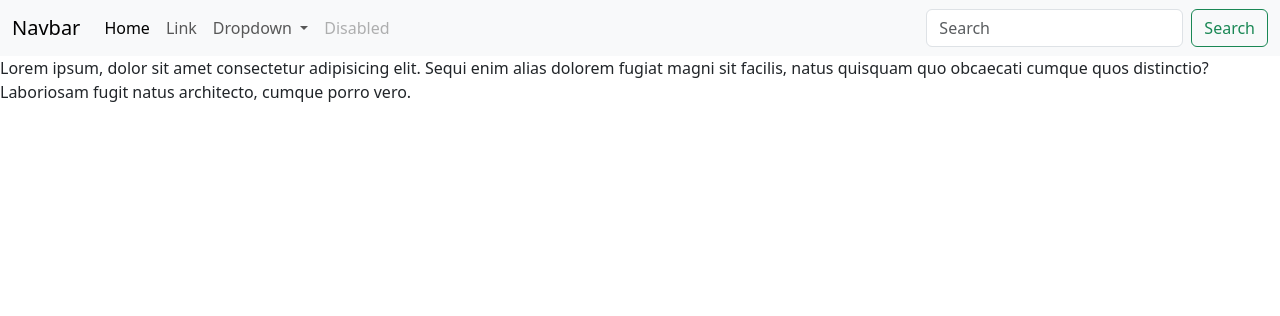
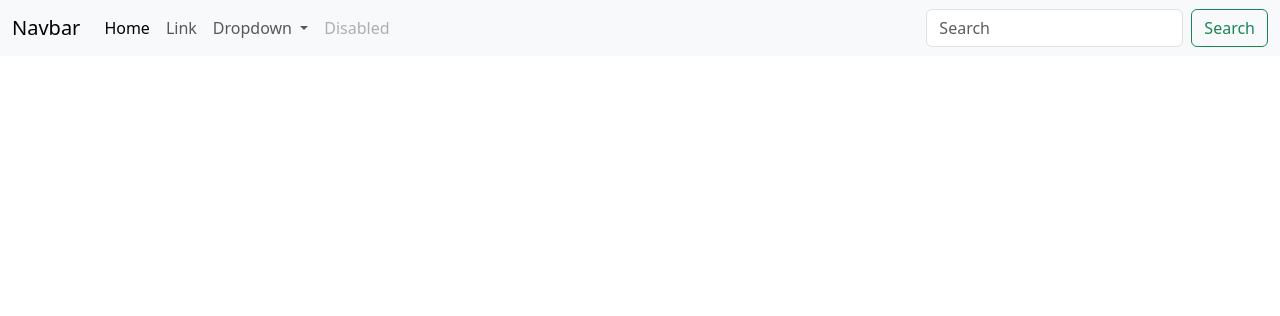
Before and after one commit to Youssef-Dev-Code/PyPrj5, a Django app: page / in a window 1280 px wide. Shown: the top 316 px of the page. Run offline with Django 4.2, Linux system fonts and the light colour scheme.

Commit message:
last style commit

```diff
--- a/website/templates/index.html
+++ b/website/templates/index.html
@@ -4,7 +4,8 @@
         <meta charset='UTF-8'>
         <meta name='viewport' content='width=device-width, initial-scale=1.0'>
         <!--My stylesheets-->
-
+        {% load static %}
+        <link rel="stylesheet" type="text/css" href="{% static 'css/index.css' %}">
         <!--bootstrap-->
         <link href='https://cdn.jsdelivr.net/npm/bootstrap@5.3.0/dist/css/bootstrap.min.css' rel='stylesheet' integrity='sha384-9ndCyUaIbzAi2FUVXJi0CjmCapSmO7SnpJef0486qhLnuZ2cdeRhO02iuK6FUUVM' crossorigin='anonymous'>
         <script src='https://cdn.jsdelivr.net/npm/@popperjs/core@2.9.2/dist/umd/popper.min.js' ></script>
@@ -52,6 +53,6 @@
               </div>
             </div>
         </nav>
-        <p>Lorem ipsum, dolor sit amet consectetur adipisicing elit. Sequi enim alias dolorem fugiat magni sit facilis, natus quisquam quo obcaecati cumque quos distinctio? Laboriosam fugit natus architecto, cumque porro vero.</p>
-    </body>
+
+      </body>
 </html>
```
